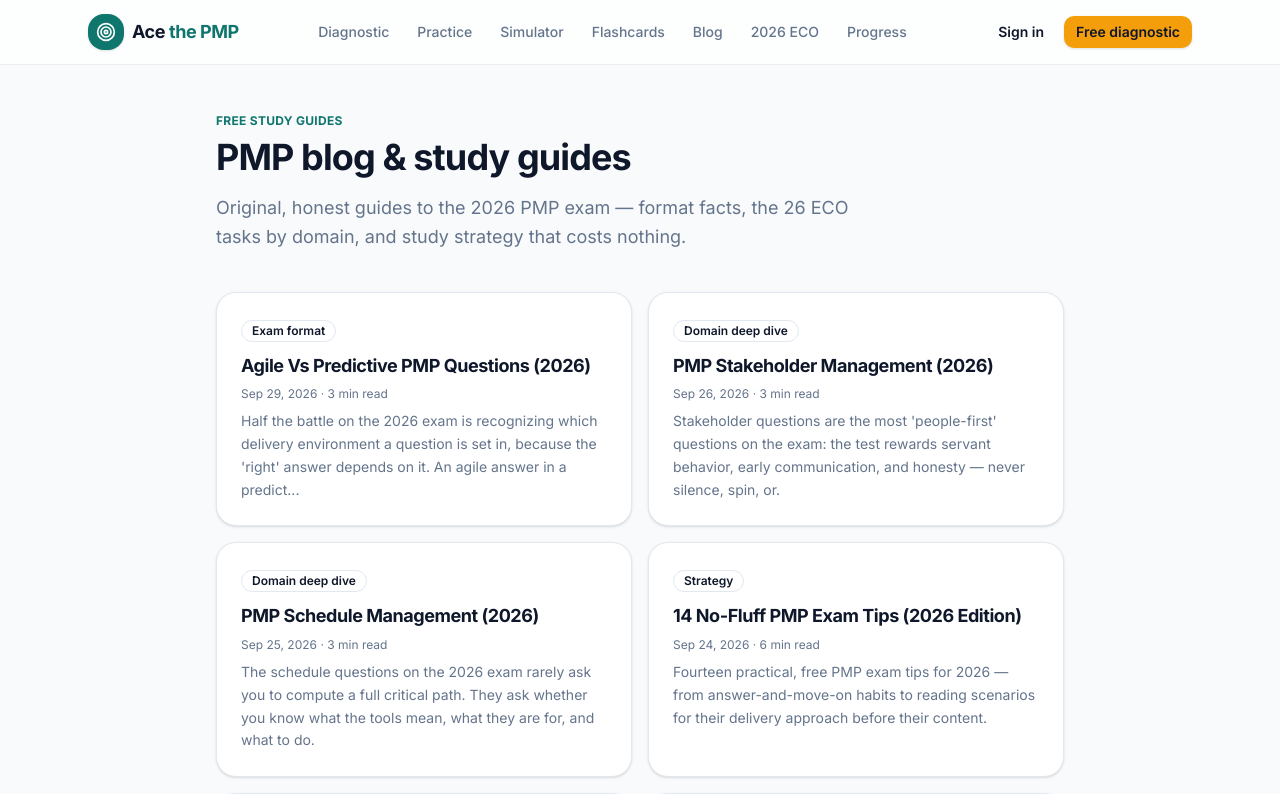
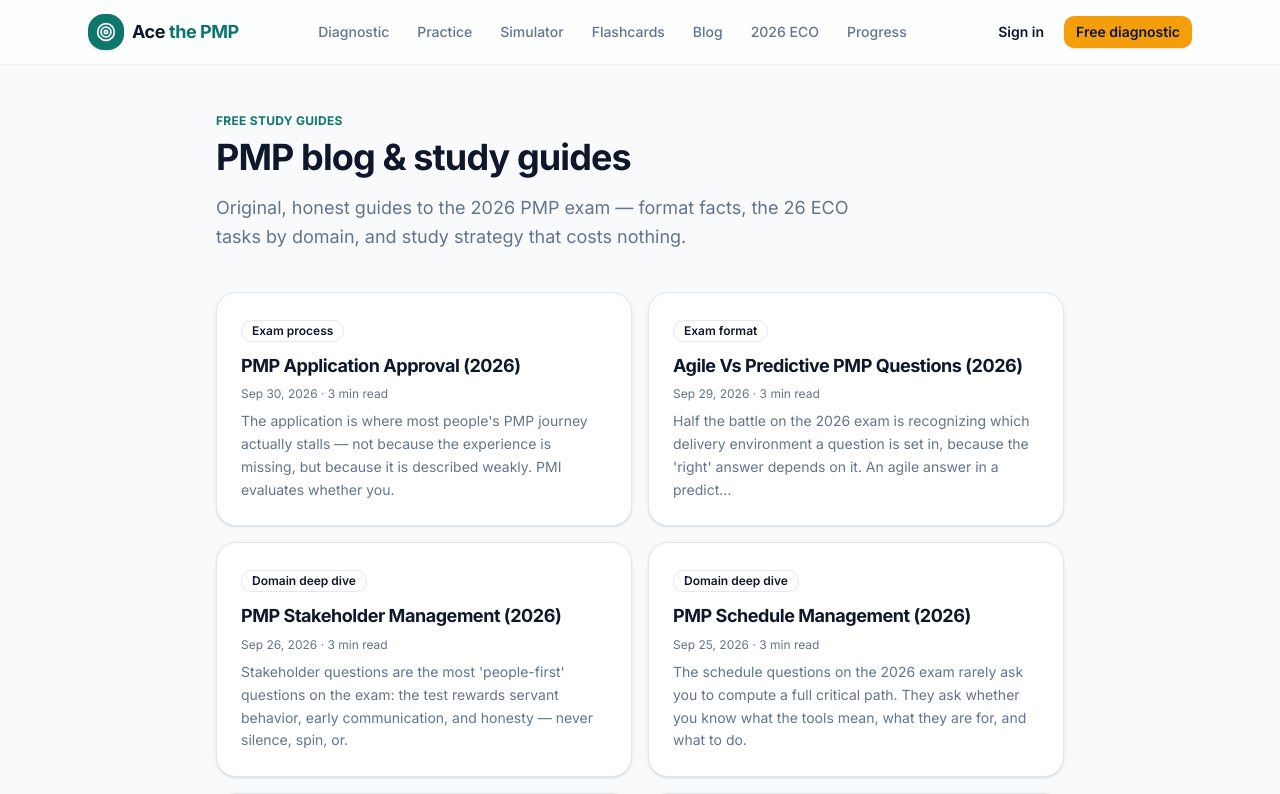
Before and after one commit to uncrownedprince786-collab/acethepmp, a Next.js app: page /blog in a window 1280 px wide. Shown: the top 794 px of the page. Built offline with nearby package versions, Linux system fonts and the light colour scheme; no server answers.

Commit message:
chore(blog): automatic daily study guide

```diff
--- a/src/content/posts.ts
+++ b/src/content/posts.ts
@@ -1254,4 +1254,75 @@ export const posts: Post[] = [
       },
     ],
   },
+  {
+    slug: "pmp-application-descriptions-approval",
+    title: "PMP Application Approval (2026)",
+    category: "Exam process",
+    excerpt: "The application is where most people's PMP journey actually stalls — not because the experience is missing, but because it is described weakly. PMI evaluates whether you.",
+    keywords: ["pmp application approval","how to write pmp application","pmp experience examples","pmp eligibility requirements","pmp application tips"],
+    published: "2026-09-30",
+    readMinutes: 3,
+    intro: "The application is where most people's PMP journey actually stalls — not because the experience is missing, but because it is described weakly. PMI evaluates whether you led and managed projects, so your descriptions must prove leadership, not just participation. This guide pulls the official facts together and turns them into a practical plan you can act on today.",
+    cta: {
+      title: "Start studying while your application is in review",
+      body: "Be ready for the day your eligibility opens: take the free diagnostic now and begin strengthening your weakest domain before your one-year window starts ticking.",
+      href: "/diagnostic",
+      label: "Diagnose your readiness",
+    },
+    related: ["pmp-exam-requirements-application","pmp-exam-cost-2026","pmp-exam-passing-score-2026"],
+    blocks: [
+      {
+        t: "p",
+        text: "The application is where most people's PMP journey actually stalls — not because the experience is missing, but because it is described weakly. PMI evaluates whether you led and managed projects, so your descriptions must prove leadership, not just participation. That makes it one of the most practice-able slices of the 2026 exam: the scenarios follow recognizable patterns once you know what the question is really asking.",
+      },
+      {
+        t: "h2",
+        text: "The official facts behind this topic",
+      },
+      {
+        t: "list",
+        items: ["Candidates with a four-year degree need 36 months of leading projects; candidates with a high school diploma or associate degree need 60 months.","All candidates must also complete 35 contact hours of project management education, or hold the CAPM certification.","After your application is approved, you generally have one year to pass the exam before your eligibility expires.","The 2026 exam format is 180 questions and 240 minutes, so the pace you train for must match the pace you are approved to take."],
+      },
+      {
+        t: "h2",
+        text: "Why this matters on the 2026 exam",
+      },
+      {
+        t: "p",
+        text: "The exam is built entirely from the Examination Content Outline, so a topic like this appears as a scenario, never as a definition recall. Read the first line of every question for the delivery environment — predictive, agile, or hybrid — because the correct move depends on it.",
+      },
+      {
+        t: "h2",
+        text: "How to prepare: judgment beats memorization",
+      },
+      {
+        t: "list",
+        items: ["Write roles and timeframes first, then a headline of what you led; reviewers read outcomes, not attendance.","For each project, describe what you initiated, planned, executed, monitored, and closed — leadership verbs over task verbs.","Connect each entry to the domains: People leadership, Process delivery, and Business Environment results all earn credit.","Match your hours: count the months in which you led project work, not just the months you were employed.","Keep descriptions consistent with your resume and references — audit questions usually follow mismatches, not honesty."],
+      },
+      {
+        t: "p",
+        text: "**One sentence to keep.** Your application is a review of leadership evidence. Write it with the exam's own domain lens, and approval stops being something to fear.",
+      },
+      {
+        t: "p",
+        text: "Across all three domains, the exam rewards the same habits: treat scenarios as judgment calls, gather facts before you act, and choose the least dramatic constructive move. Study this topic the way you will be scored on it — through explained practice questions — and the patterns become recognizable.",
+      },
+      {
+        t: "h2",
+        text: "Practice it free, today",
+      },
+      {
+        t: "list",
+        items: ["Take the [free 10-question diagnostic](/diagnostic) first to see your 2026 ECO domain split before anything else.","Drill with [adaptive practice questions](/practice) that target your weakest domain and explain every answer.","Run a full-length [exam simulator](/simulator) session to train the 180-question, 240-minute pace — two runs minimum.","Browse the [curriculum](/curriculum) to confirm coverage of all 26 tasks across the three domains."],
+      },
+      {
+        t: "callout",
+        text: "**Honest note.** This guide is original, not affiliated with PMI or the PMP exam, and does not promise results. PMI does not publish a passing score, and every readiness number you see — including ours — is an estimate from practice material.",
+      },
+      {
+        t: "callout",
+        text: "**Sources.** [PMI Examination Content Outline](https://www.pmi.org/certifications/project-management-pmp). Facts above come from official PMI material; the advice is ours, original and practical.",
+      },
+    ],
+  },
 ];
```
